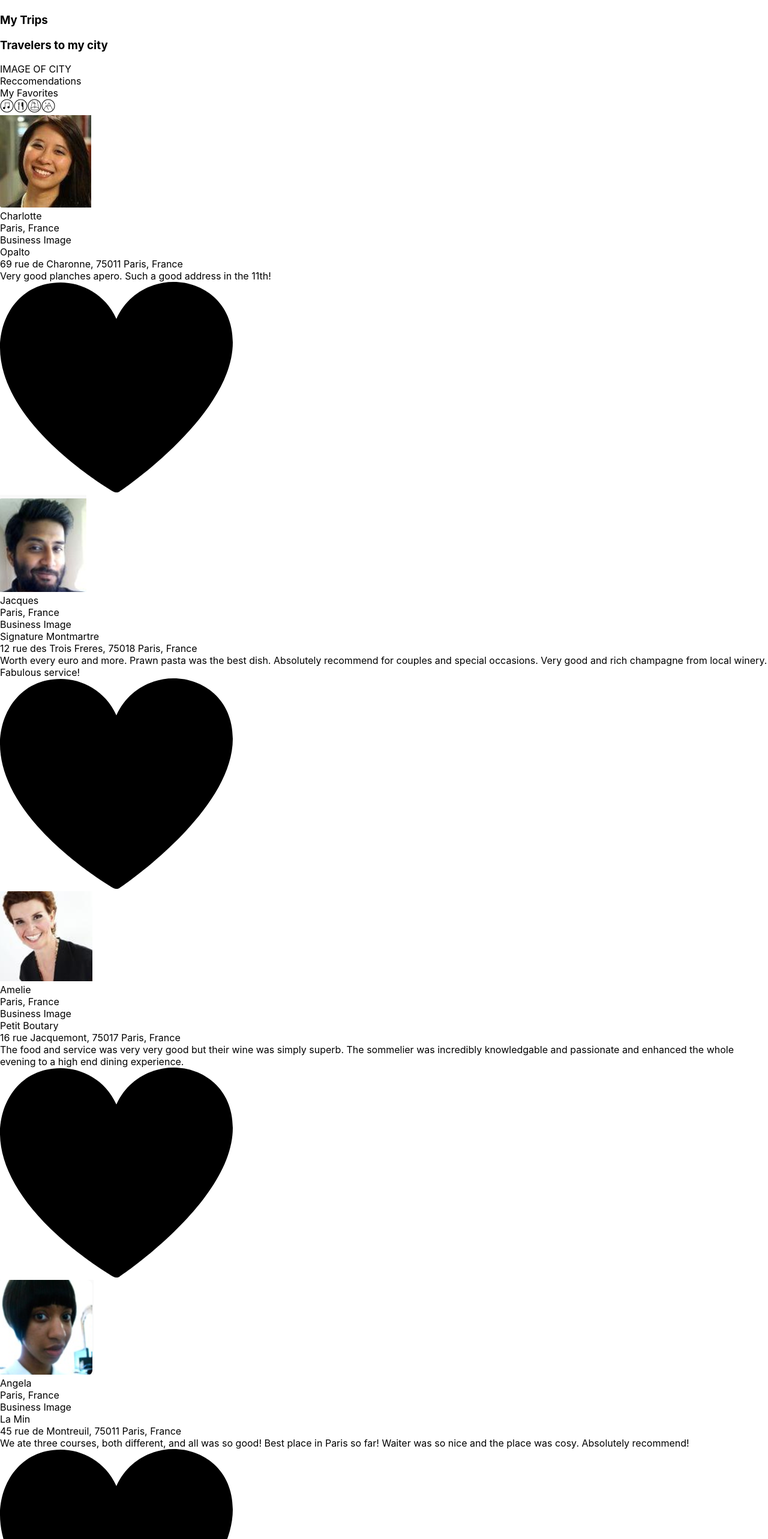
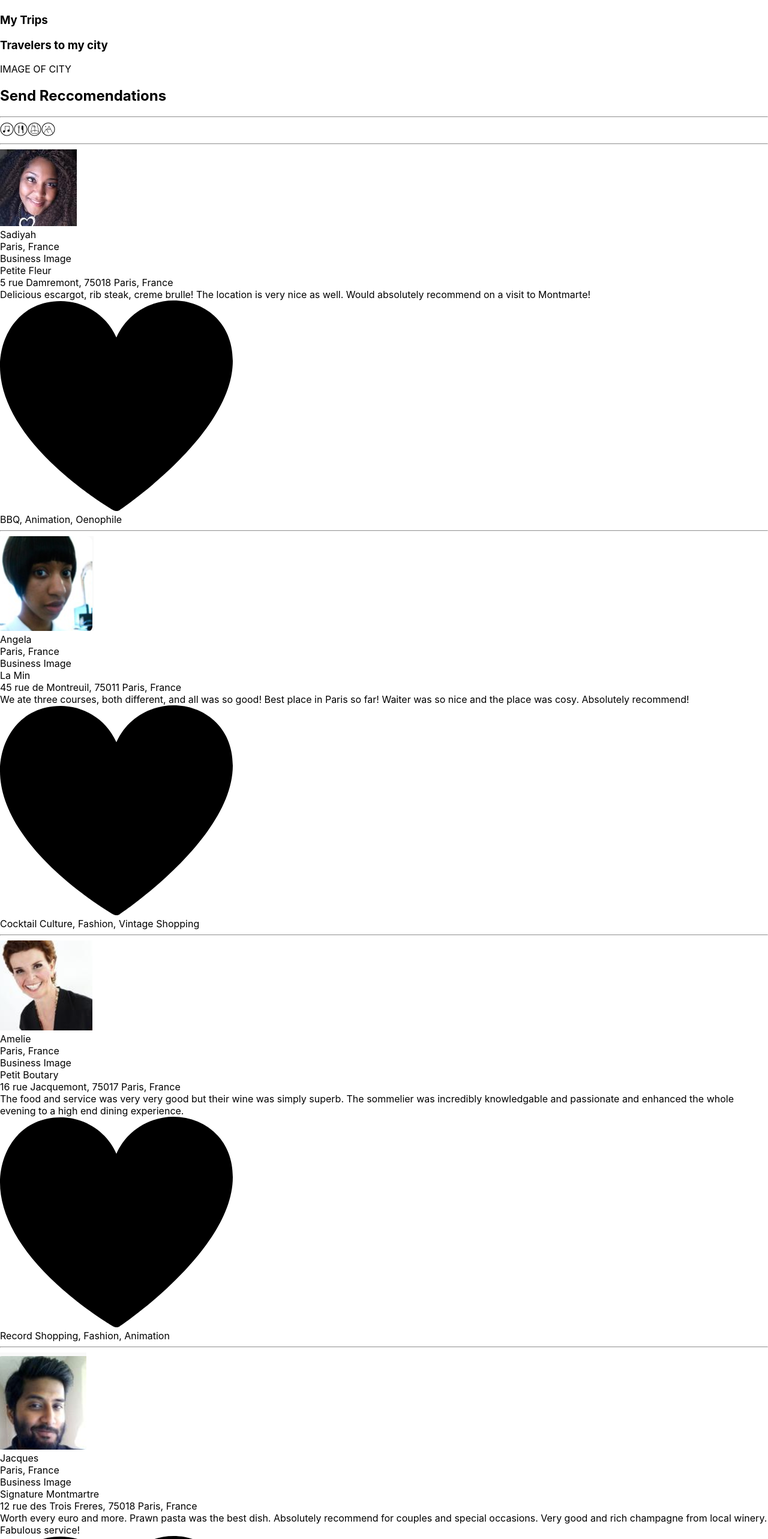
Before and after one commit to itzamnahuerta/localture, a React (Create React App) app in the folder client/: page /dashboard in a window 1280 px wide. Shown: the part 140-2706 px from the top of the page at 60% size. Built offline with nearby package versions, Linux system fonts and the light colour scheme.

Commit message:
Hardcoded userinfo in TravelersNear component

```diff
--- a/client/src/components/Dash/Dash.js
+++ b/client/src/components/Dash/Dash.js
@@ -18,8 +18,8 @@ class Dash extends Component {
                 <div>IMAGE OF CITY</div>
 
                     {/* THIS PART IS DIFFERENT WITH THE CONDITIONAL RENDER DEPENDING ON WHICH TAB IS CLICK.  */}
-                {/* <TravelersNear /> */}
-                <MyTrips />
+                <TravelersNear />
+                {/* <MyTrips /> */}
             </div>
         );
     }
--- a/client/src/components/TravelersNear/TravelersNear.js
+++ b/client/src/components/TravelersNear/TravelersNear.js
@@ -4,6 +4,13 @@ import Food from '../../assets/food.png'
 import Entertainment from '../../assets/entertainment.png'
 import Active from '../../assets/active.png'
 import { Redirect } from 'react-router-dom'
+import Sadiyah from '../../assets/Sadiyah.jpg'
+import Heart from '../../assets/heart.svg'
+import Angela from '../../assets/Angela.png'
+import Amelie from '../../assets/Amelie.png'
+import Jacques from '../../assets/Jacques.png'
+import Charolotte from '../../assets/Charlotte.png'
+
 
 class TravelersNear extends Component {
     render() {
@@ -15,13 +22,104 @@ class TravelersNear extends Component {
                 <div>
                     <div>
                         <h2>Send Reccomendations</h2>
+                        <hr/>
                     </div>
                     <div>
-                        IMAGES OF RECCOMENDATION CATEGORIES
+                        <img src={Music} alt=''/>
+                        <img src={Food} alt=''/>
+                        <img src={Entertainment} alt=''/>
+                        <img src={Active} alt=''/>
+                        <hr/>
                     </div>
                     <div>
-                        Component that will show people looking for reccomendations
+                    <div>
+                    <img src={Sadiyah} alt='' />
+                        <div>Sadiyah</div>
+                        <div>Paris, France</div>
                     </div>
+                    <div>
+                        <div>Business Image</div>
+                        <div>Petite Fleur</div>
+                        <div>5 rue Damremont, 75018 Paris, France</div>
+                    </div>
+                    <div>Delicious escargot, rib steak, creme brulle! The location is very nice as well. Would absolutely recommend on a visit to Montmarte! </div>
+                    <img src={Heart} alt='' />
+                    <div>BBQ, Animation, Oenophile</div>
+                </div>
+
+                <hr/>
+
+                <div>
+                    <div>
+                    <img src={Angela} alt='' />
+                        <div>Angela</div>
+                        <div>Paris, France</div>
+                    </div>
+                    <div>
+                        <div>Business Image</div>
+                        <div>La Min</div>
+                        <div>45 rue de Montreuil, 75011 Paris, France</div>
+                    </div>
+                    <div>We ate three courses, both different, and all was so good! Best place in Paris so far! Waiter was so nice and the place was cosy. Absolutely recommend! </div>
+                    <img src={Heart} alt='' />
+                    <div>Cocktail Culture, Fashion, Vintage Shopping</div>
+                </div>
+
+                <hr/>
+
+                <div>
+                    <div>
+                    <img src={Amelie} alt='' />
+                        <div>Amelie</div>
+                        <div>Paris, France</div>
+                    </div>
+                    <div>
+                        <div>Business Image</div>
+                        <div>Petit Boutary</div>
+                        <div>16 rue Jacquemont, 75017 Paris, France</div>
+                    </div>
+                    <div>The food and service was very very good but their wine was simply superb. The sommelier was incredibly knowledgable and passionate and enhanced the whole evening to a high end dining experience. </div>
+                    <img src={Heart} alt='' />
+                    <div>Record Shopping, Fashion, Animation</div>
+                </div>
+
+                <hr/>
+
+                <div>
+                    <div>
+                    <img src={Jacques} alt='' />
+                        <div>Jacques</div>
+                        <div>Paris, France</div>
+                    </div>
+                    <div>
+                        <div>Business Image</div>
+                        <div>Signature Montmartre</div>
+                        <div>12 rue des Trois Freres, 75018 Paris, France</div>
+                    </div>
+                    <div>Worth every euro and more. Prawn pasta was the best dish. Absolutely recommend for couples and special occasions. Very good and rich champagne from local winery. Fabulous service!</div>
+                    <img src={Heart} alt='' />
+                    <div>Southern Culture, Film, Shopping</div>
+                </div>
+
+                <hr/>
+
+                <div>
+                    <div>
+                        <img src={Charolotte} alt='' />
+                        <div>Charlotte</div>
+                        <div>Paris, France</div>
+                    </div>
+                    <div>
+                        <div>Business Image</div>
+                        <div>Opalto</div>
+                        <div>69 rue de Charonne, 75011 Paris, France</div>
+                    </div>
+                    <div>Very good planches apero.   Such a good address in the 11th!</div>
+                    <img src={Heart} alt='' />
+                    <div>Pottery, Vegan Cooking, Gardening</div>
+                </div>
+
+                <hr/>
 
                 </div>
             );
```
